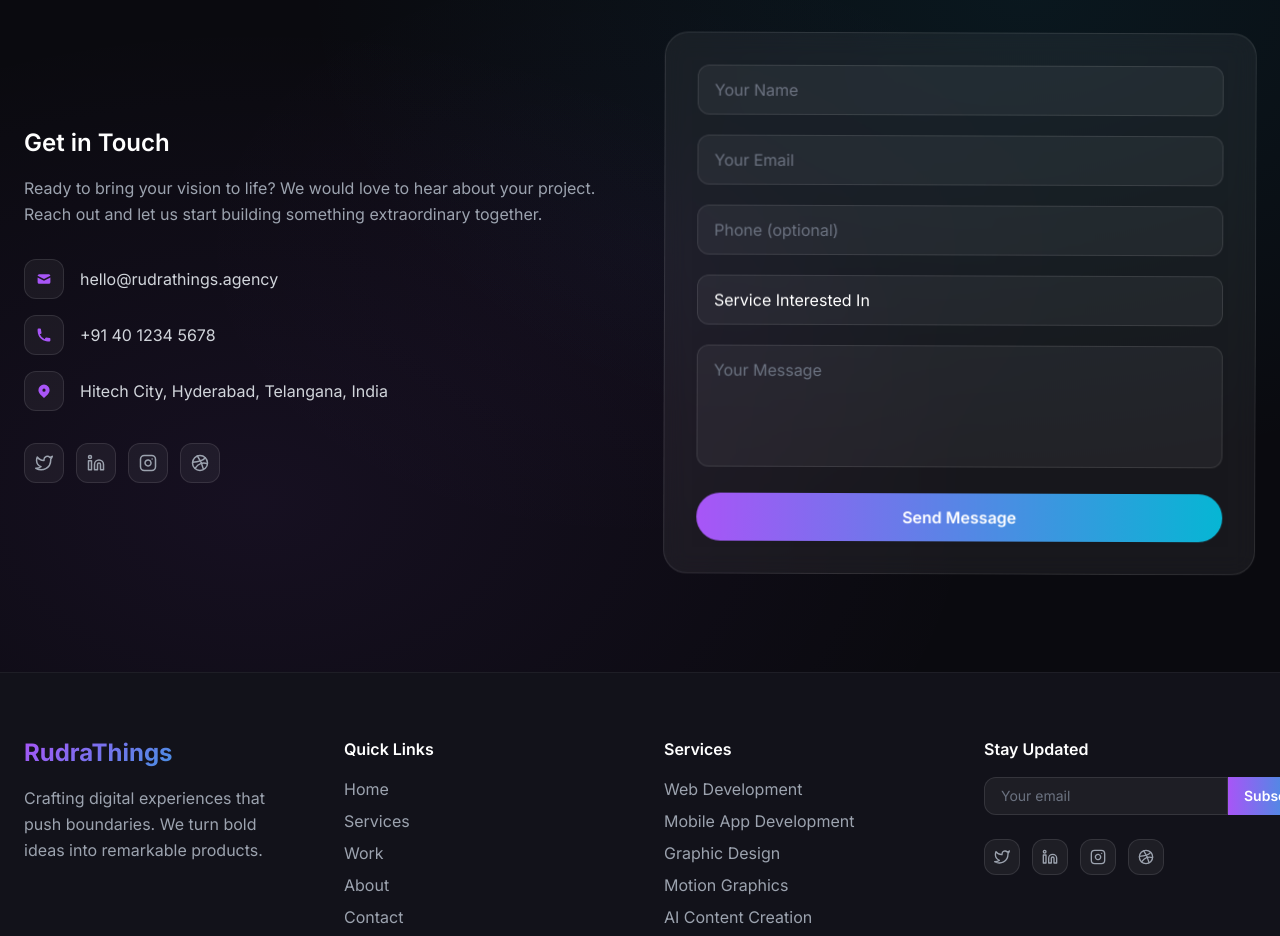
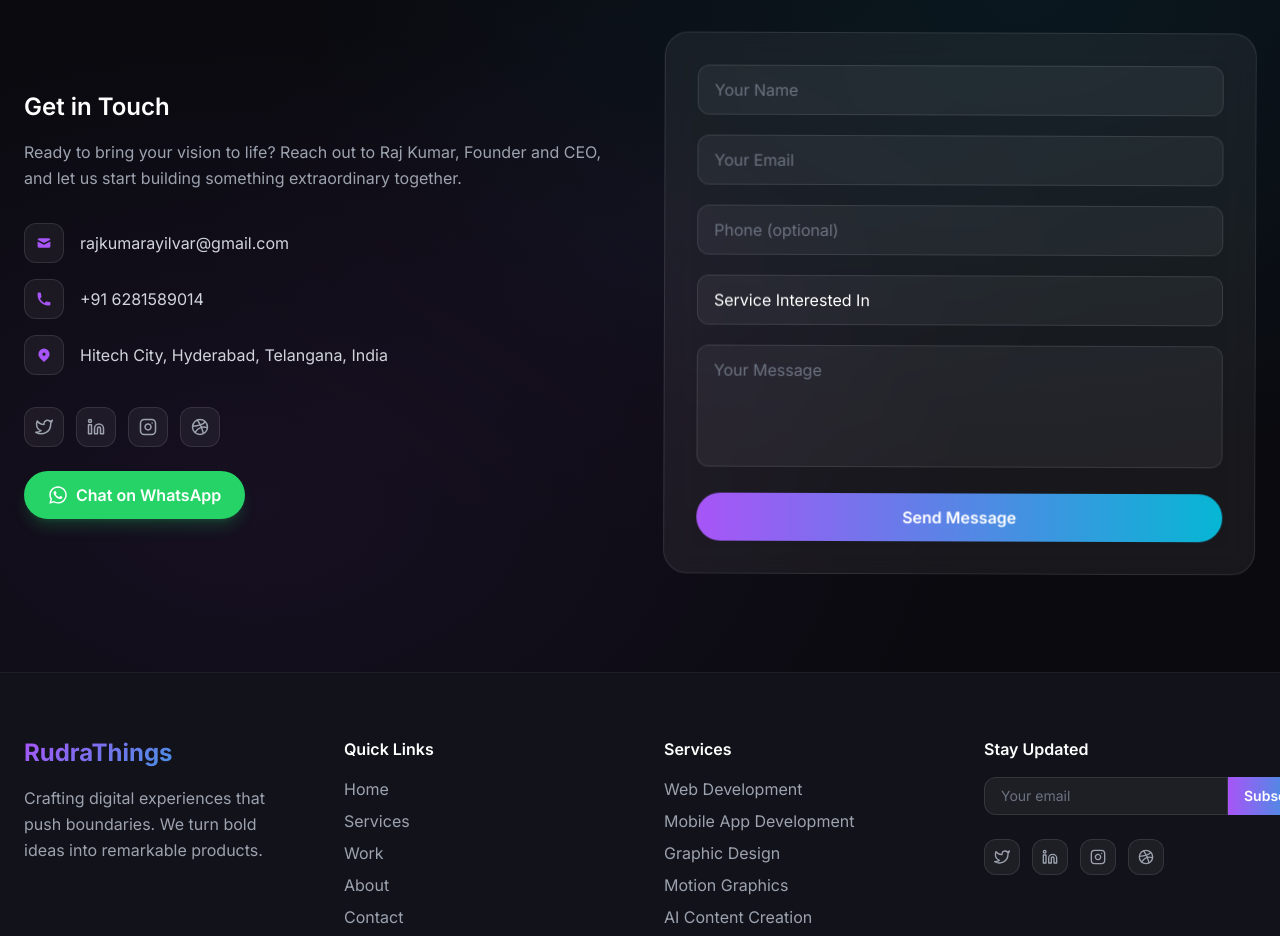
Before and after one commit to AyilvarRajKumar/My-saas, a React (Vite) app: page / in a window 1280 px wide. Shown: the part 5180-6116 px from the top of the page. Built offline with nearby package versions, Linux system fonts and the light colour scheme; a web font is replaced by a local one.

Commit message:
feat: update contact details and add WhatsApp button

```diff
--- a/src/components/Contact.tsx
+++ b/src/components/Contact.tsx
@@ -7,6 +7,7 @@ import {
   HiCheck,
 } from 'react-icons/hi';
 import { FiTwitter, FiLinkedin, FiInstagram, FiDribbble } from 'react-icons/fi';
+import { FaWhatsapp } from 'react-icons/fa';
 import { rotateInFromLeft, rotateInFromRight, elasticScale, stagger3DContainer } from '../utils/animations';
 
 const services = [
@@ -101,8 +102,8 @@ const Contact = () => {
   ];
 
   const contactInfoItems = [
-    { icon: HiMail, text: 'hello@rudrathings.agency' },
-    { icon: HiPhone, text: '+91 40 1234 5678' },
+    { icon: HiMail, text: 'rajkumarayilvar@gmail.com' },
+    { icon: HiPhone, text: '+91 6281589014' },
     { icon: HiLocationMarker, text: 'Hitech City, Hyderabad, Telangana, India' },
   ];
 
@@ -142,8 +143,8 @@ const Contact = () => {
               Get in Touch
             </h3>
             <p className="text-gray-400 mb-8 leading-relaxed">
-              Ready to bring your vision to life? We would love to hear about
-              your project. Reach out and let us start building something
+              Ready to bring your vision to life? Reach out to Raj Kumar,
+              Founder and CEO, and let us start building something
               extraordinary together.
             </p>
 
@@ -188,6 +189,25 @@ const Contact = () => {
                   <social.icon className="text-lg" />
                 </motion.button>
               ))}
+            </motion.div>
+
+            {/* WhatsApp Button */}
+            <motion.div
+              className="mt-6"
+              initial={shouldReduceMotion ? undefined : 'hidden'}
+              whileInView={shouldReduceMotion ? undefined : 'visible'}
+              viewport={{ once: true }}
+              variants={shouldReduceMotion ? undefined : elasticScale}
+            >
+              <a
+                href="https://wa.me/916281589014"
+                target="_blank"
+                rel="noopener noreferrer"
+                className="inline-flex items-center gap-2 px-6 py-3 rounded-full bg-[#25D366] text-white font-semibold hover:bg-[#1ebe5b] hover:scale-105 transition-all duration-300 shadow-lg shadow-[#25D366]/20"
+              >
+                <FaWhatsapp className="text-xl" />
+                Chat on WhatsApp
+              </a>
             </motion.div>
           </motion.div>
 
```
